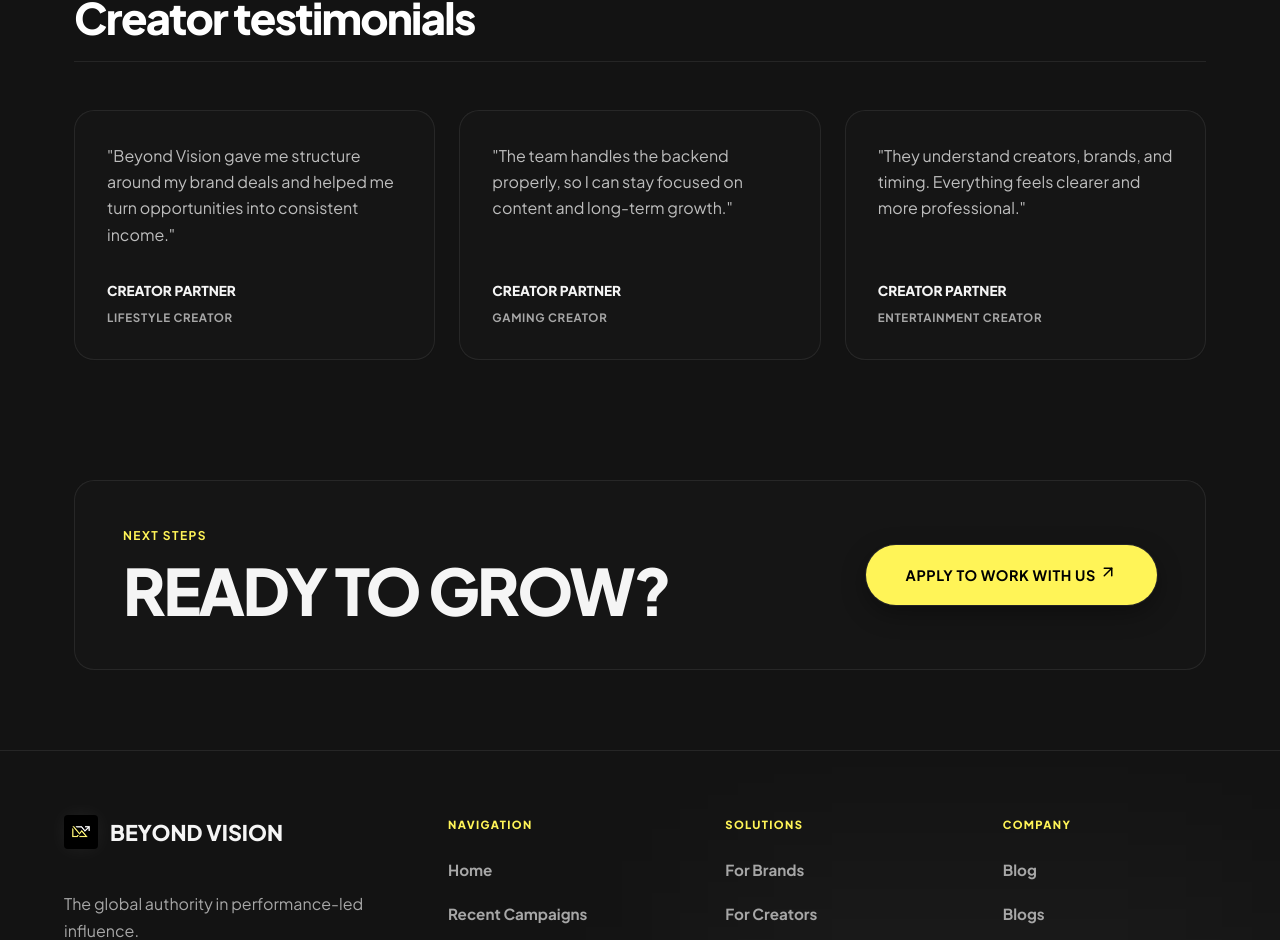
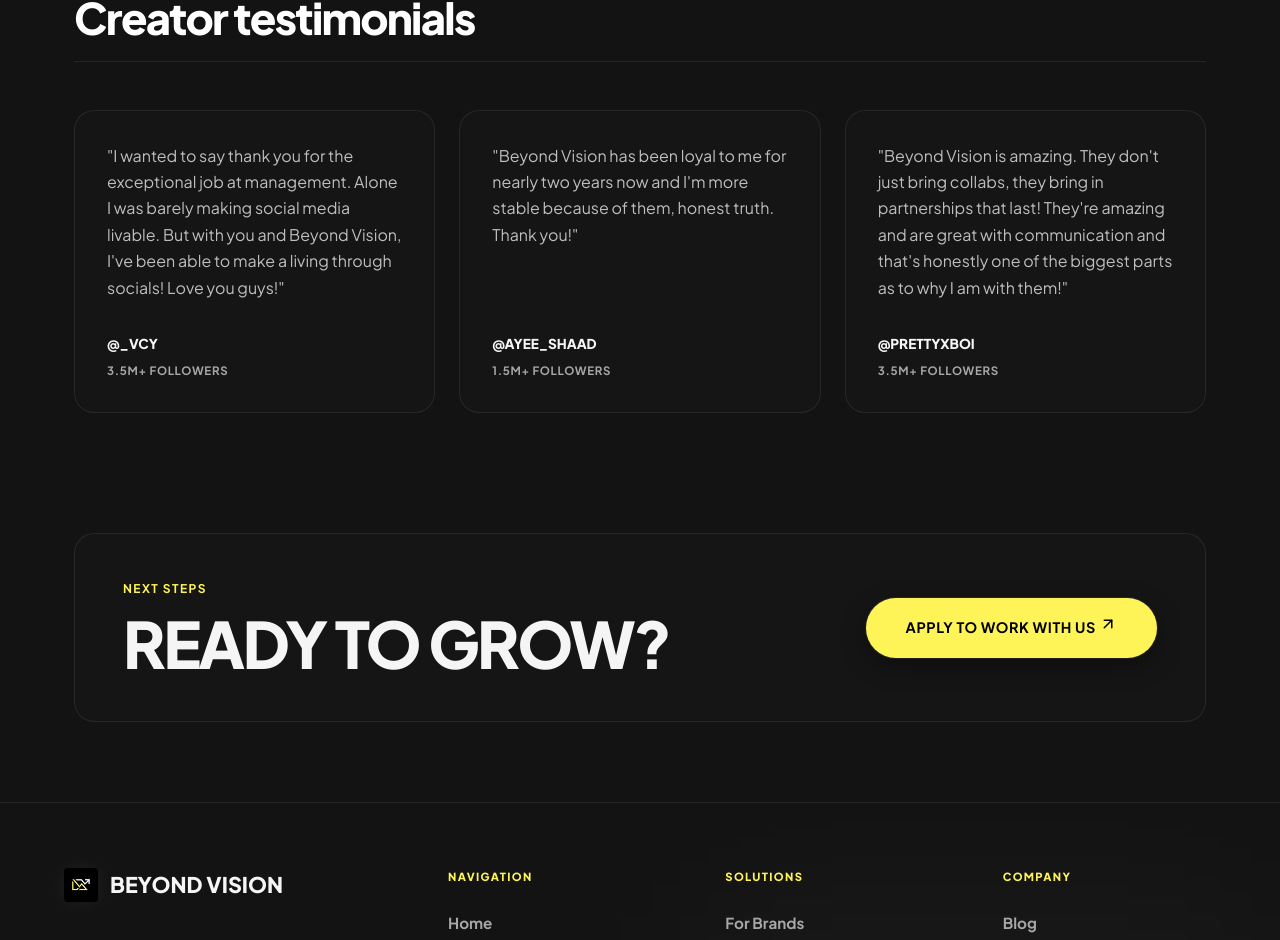
Before and after one commit to Xanderbooth27/Beyond-Vision, a Next.js app: page /for-creators in a window 1280 px wide. Shown: the part 5130-6070 px from the top of the page. Built offline with nearby package versions, Linux system fonts and the light colour scheme; no server answers; the database is empty.

Commit message:
Real creator testimonials on For Creators (@_vcy, @ayee_shaad, @prettyxboi) replacing generic placeholders

```diff
--- a/src/app/for-creators/page.tsx
+++ b/src/app/for-creators/page.tsx
@@ -72,9 +72,9 @@ const WHY_PREVIEW_PARAGRAPHS = [
 ];
 
 const fallbackTestimonials: CreatorTestimonial[] = [
-  { name: "Creator Partner", brand: "Lifestyle Creator", quote: "Beyond Vision gave me structure around my brand deals and helped me turn opportunities into consistent income." },
-  { name: "Creator Partner", brand: "Gaming Creator", quote: "The team handles the backend properly, so I can stay focused on content and long-term growth." },
-  { name: "Creator Partner", brand: "Entertainment Creator", quote: "They understand creators, brands, and timing. Everything feels clearer and more professional." },
+  { name: "@_vcy", brand: "3.5M+ Followers", quote: "I wanted to say thank you for the exceptional job at management. Alone I was barely making social media livable. But with you and Beyond Vision, I've been able to make a living through socials! Love you guys!" },
+  { name: "@ayee_shaad", brand: "1.5M+ Followers", quote: "Beyond Vision has been loyal to me for nearly two years now and I'm more stable because of them, honest truth. Thank you!" },
+  { name: "@prettyxboi", brand: "3.5M+ Followers", quote: "Beyond Vision is amazing. They don't just bring collabs, they bring in partnerships that last! They're amazing and are great with communication and that's honestly one of the biggest parts as to why I am with them!" },
 ];
 
 export default function CreatorsLandingPage() {
```
